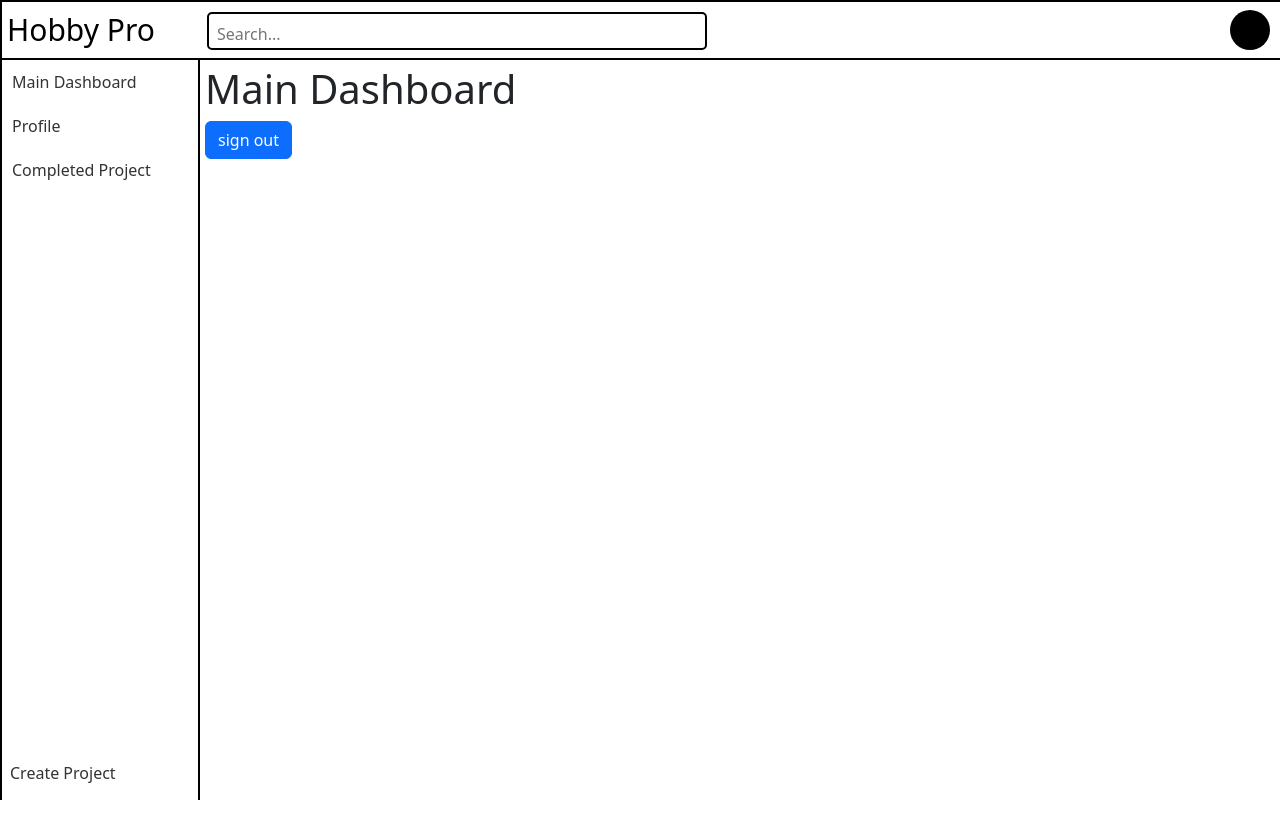
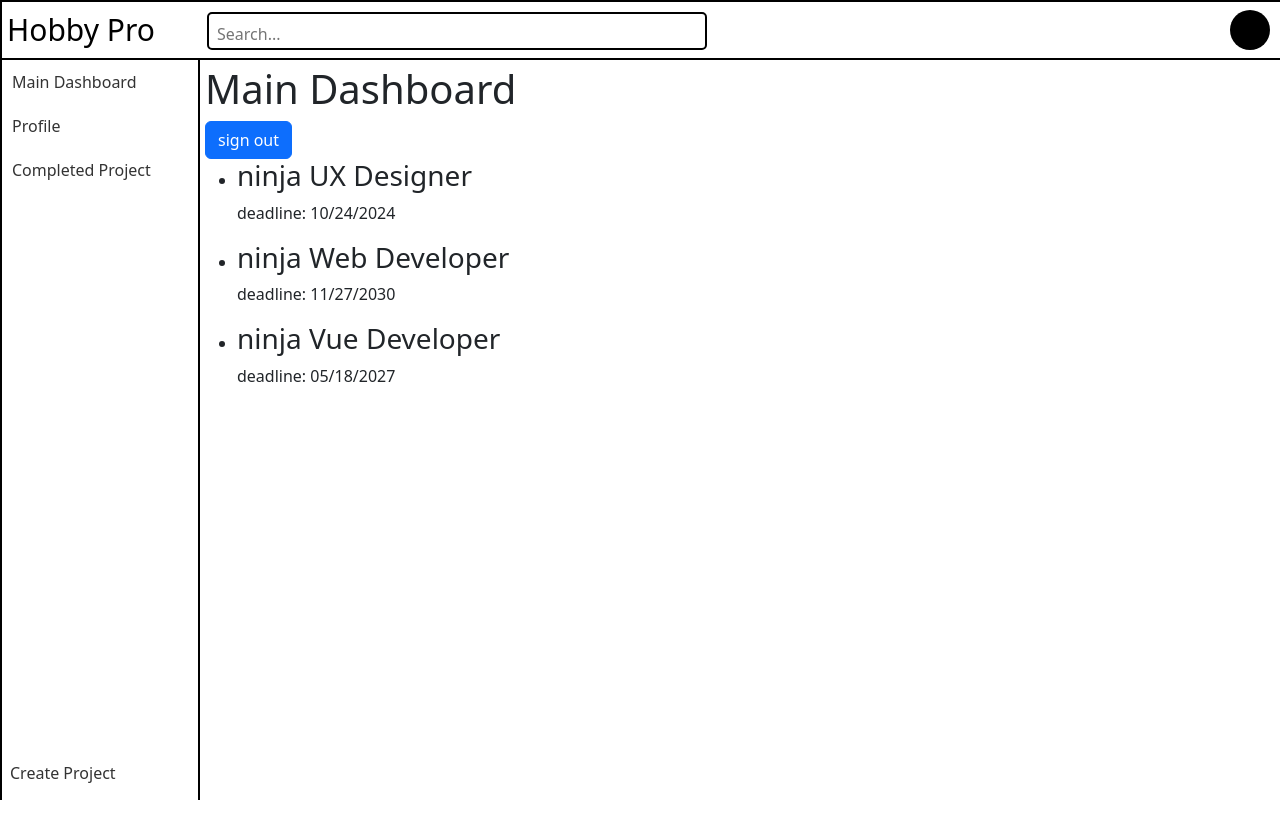
Before and after one commit to Caguilar92/HobbyPro, a Vue app in the folder HobbyPro/: page /dashboard/main in a window 1280 px wide. Shown: the top 838 px of the page. Built offline with nearby package versions, Linux system fonts and the light colour scheme; no server answers; sample sign-in values are in the browser's storage.

Commit message:
main dashboard dummy data

```diff
--- a/HobbyPro/src/components/MainDashboard.vue
+++ b/HobbyPro/src/components/MainDashboard.vue
@@ -2,6 +2,13 @@
 
 import {getAuth,signOut} from "firebase/auth";
 import {useRouter} from "vue-router";
+
+//tester for list of projects
+const projects = [
+  {title: 'ninja UX Designer', id: 1, details: 'lorem', deadline: "10/24/2024" },
+  {title: 'ninja Web Developer', id: 2, details: 'lorem', deadline: "11/27/2030"},
+  {title: 'ninja Vue Developer', id: 3, details: 'lorem', deadline: "05/18/2027" },
+]
 
 
 const auth = getAuth();
@@ -20,6 +27,14 @@ function log_out(event) {
   <div class="MP_formatting">
     <h1>Main Dashboard</h1>
     <button @click="log_out" class="btn btn-primary">sign out</button>
+    <div>
+      <ul class="project-list" v-for="project in projects" :key="project.id">
+        <li>
+            <h3>{{ project.title }}</h3>
+            <p>deadline: {{ project.deadline }}</p>
+        </li>
+      </ul>
+    </div>
   </div>
 </template>
 
```
